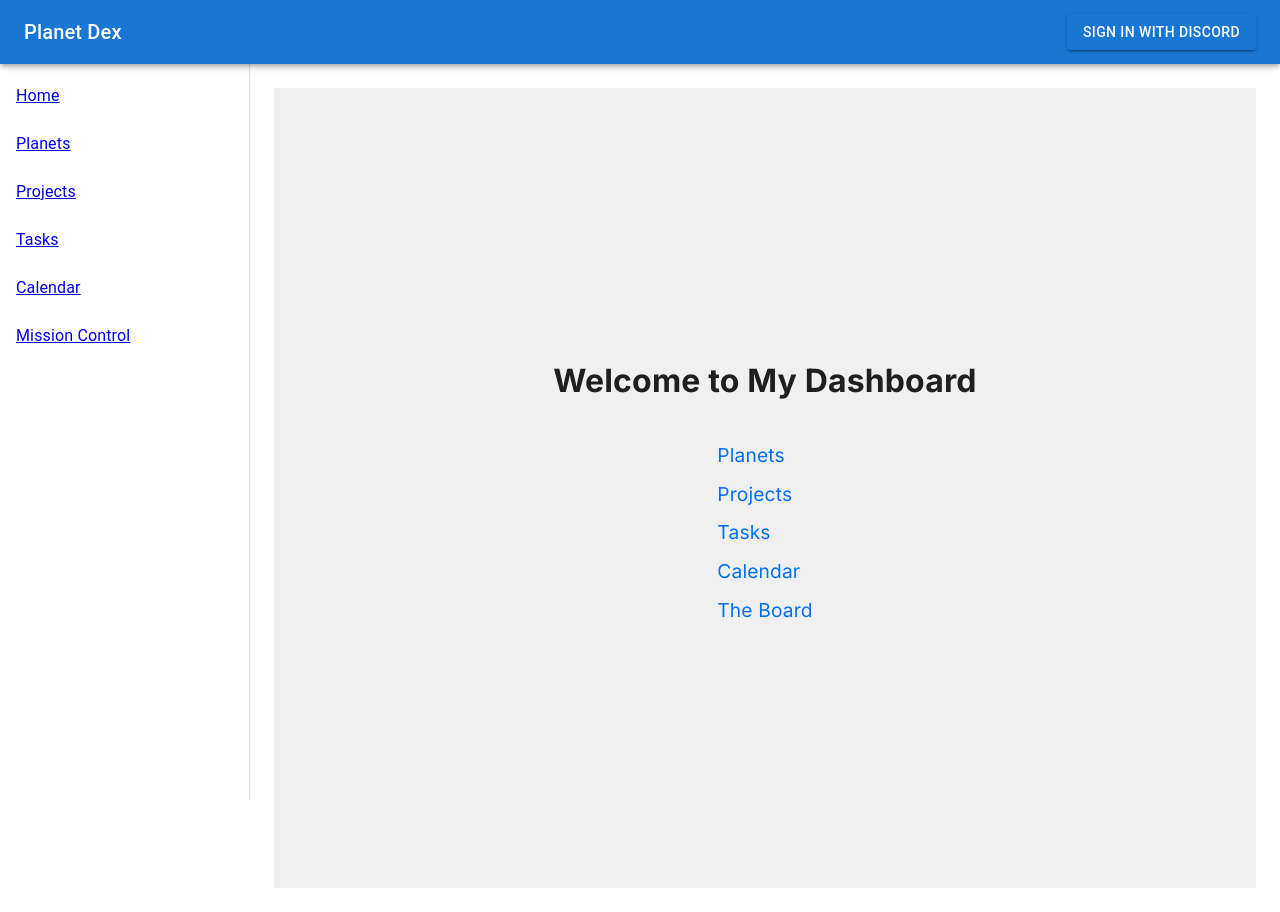
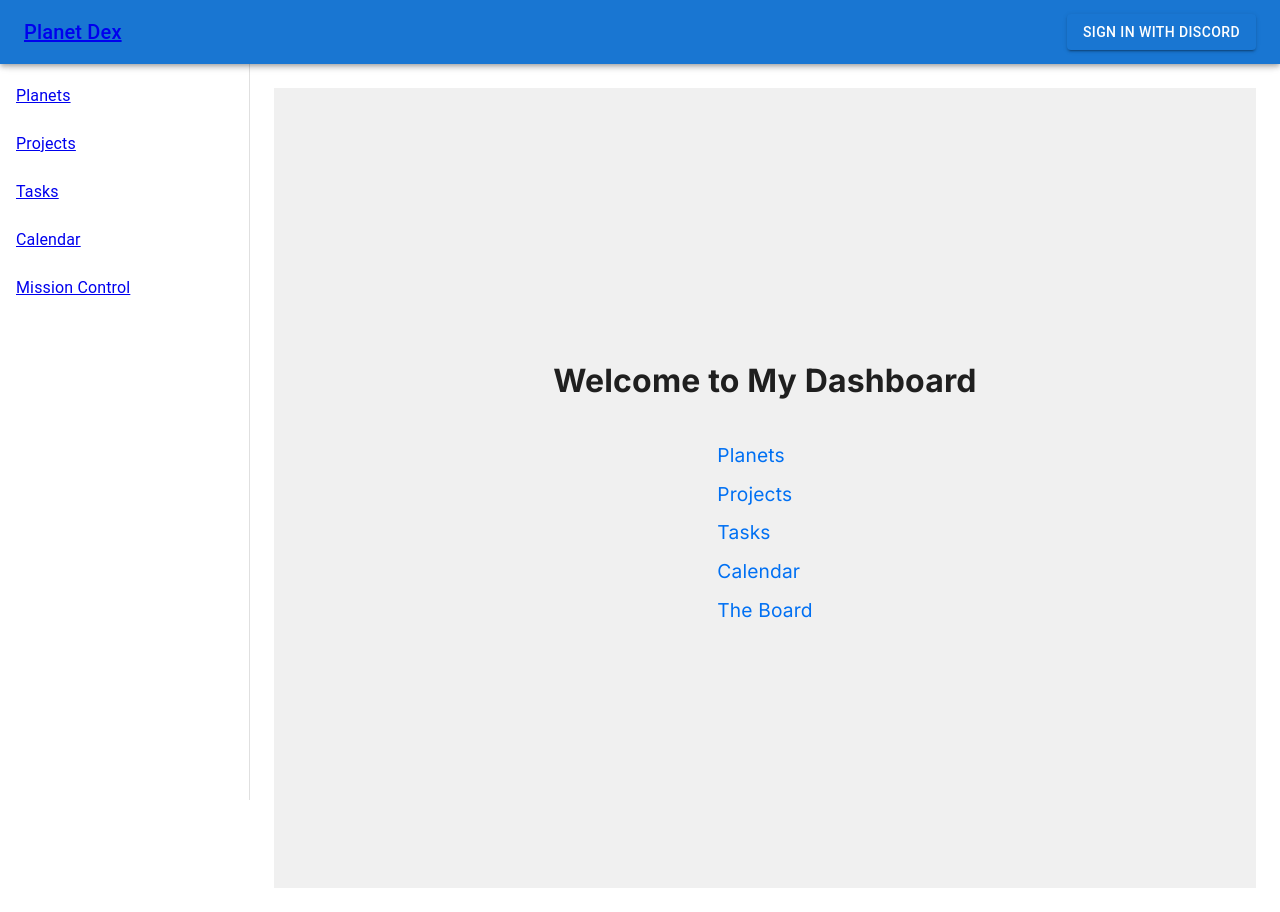
Before and after one commit to johnnynumber4/planet-dex, a Next.js app: page / in a window 1280 px wide. Built offline with nearby package versions, Linux system fonts and the light colour scheme; no server answers.

Commit message:
fixed some links and switched to yarn

```diff
--- a/src/app/NavBar.js
+++ b/src/app/NavBar.js
@@ -5,13 +5,6 @@ import { List, ListItem, ListItemText } from '@mui/material';
 const NavBar = ({ toggleMobileMenu }) => {
   return (
     <List>
-      <ListItem component="div" onClick={toggleMobileMenu}>
-        <Link legacyBehavior href="/" passHref>
-          <a>
-            <ListItemText primary="Home" />
-          </a>
-        </Link>
-      </ListItem>
       <ListItem component="div" onClick={toggleMobileMenu}>
         <Link legacyBehavior href="/planets" passHref>
           <a>
--- a/src/app/layout.js
+++ b/src/app/layout.js
@@ -27,7 +27,6 @@ export default function RootLayout({ children }) {
         <SessionProvider>
           <CssBaseline />
           <Box sx={{ display: 'flex' }}>
-            {/* Top Bar */}
             <AppBar position="fixed" sx={{ zIndex: (theme) => theme.zIndex.drawer + 1 }}>
               <Toolbar>
                 <IconButton
@@ -39,9 +38,11 @@ export default function RootLayout({ children }) {
                 >
                   <MenuIcon />
                 </IconButton>
-                <Typography variant="h6" noWrap component="div">
-                  Planet Dex
-                </Typography>
+                <Link href="/" passHref>
+                  <Typography variant="h6" noWrap sx={{ textDecoration: 'none', color: 'none' }}>
+                    Planet Dex
+                  </Typography>
+                </Link>
                 {/* Add AuthButton for login/logout */}
                 <Box sx={{ flexGrow: 1 }} />
                 <AuthButton /> {/* Added AuthButton here */}
```
Also changed, not shown: 2 other files (tests, documents, lock files or other folders).
